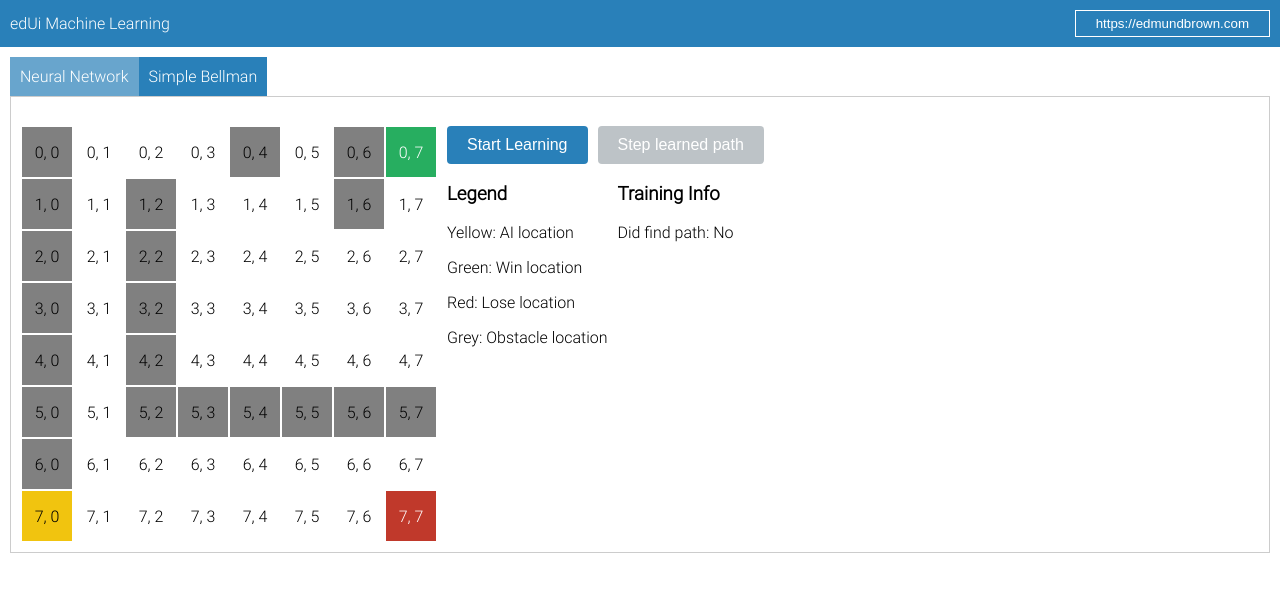
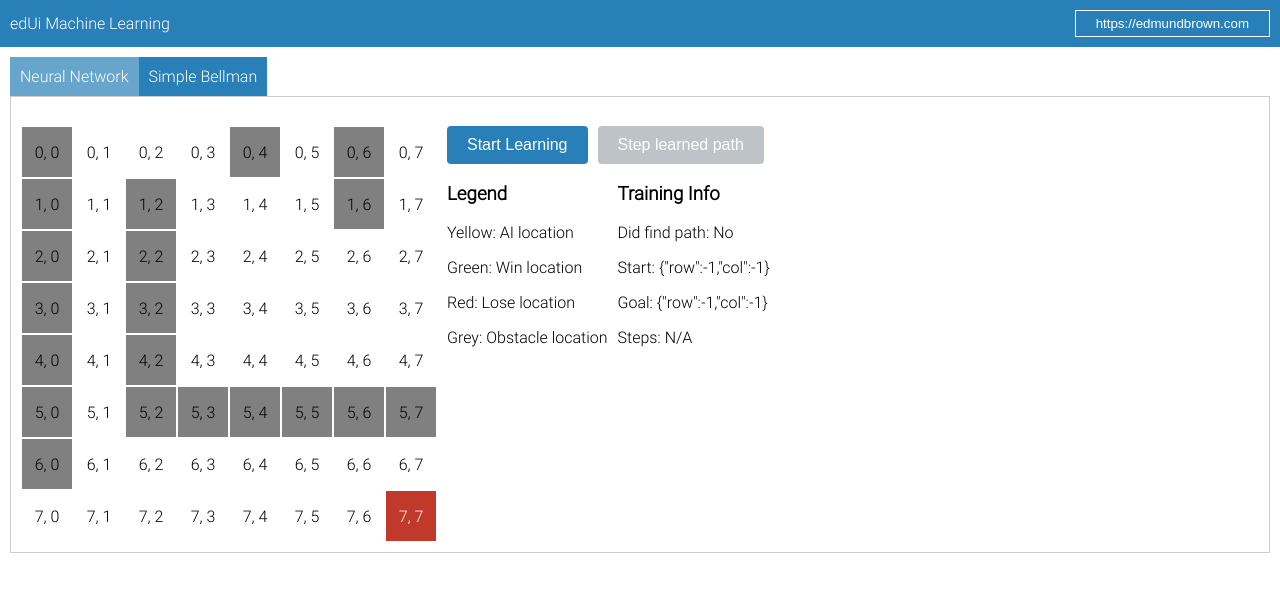
Before and after one commit to Jimbothemighty/machineLearning, a React (Vite) app: page / in a window 1280 px wide. Shown: the top 592 px of the page. Built offline with nearby package versions, Linux system fonts and the light colour scheme.

Commit message:
Refactoring

```diff
--- a/src/assets/components/MachineLearning/Bellman/index.tsx
+++ b/src/assets/components/MachineLearning/Bellman/index.tsx
@@ -1,5 +1,5 @@
 import { MutableRefObject, useEffect, useRef, useState } from "react"
-import { gridSize, numActions } from "~/assets/components/MachineLearning/Bellman/fixtures"
+import { aiStartPosition, gridSize, numActions, winState } from "~/assets/components/MachineLearning/Bellman/fixtures"
 import { getPreferredPath, qLearningBatch, sleep } from "~/assets/components/MachineLearning/Bellman/functions"
 import { GridUi } from "~/assets/components/MachineLearning/components/GridUi"
 
@@ -43,5 +43,7 @@ export function Bellman() {
 		setIsStarted={setIsStarted}
 		isLearning={isLearning}
 		setIsLearning={setIsLearning}
-		isCompletePath={isCompletePath}/>
+		isCompletePath={isCompletePath}
+		startState={aiStartPosition}
+		winState={winState}/>
 }
--- a/src/assets/components/MachineLearning/MachineLearning.module.css
+++ b/src/assets/components/MachineLearning/MachineLearning.module.css
@@ -32,6 +32,10 @@
 	color: black;
 }
 
+.bellmanGridCol.aiLocation.win {
+	background-color: purple;
+}
+
 .flexGap {
 	display: flex;
 	gap: 10px
--- a/src/assets/components/MachineLearning/NeuralNetwork/index.tsx
+++ b/src/assets/components/MachineLearning/NeuralNetwork/index.tsx
@@ -1,5 +1,5 @@
 import { useEffect, useRef, useState } from "react"
-import { aiStartPosition, gridSize, obstacles, winState } from "~/assets/components/MachineLearning/Bellman/fixtures"
+import { gridSize, obstacles } from "~/assets/components/MachineLearning/Bellman/fixtures"
 import { coordsType, pathType, sleep } from "~/assets/components/MachineLearning/Bellman/functions"
 import { GridUi } from "~/assets/components/MachineLearning/components/GridUi"
 
@@ -7,7 +7,7 @@ const inputSize = 2
 const hiddenSize = 3
 const outputSize = 1
 
-const trainingEpochs = 10000
+const trainingEpochs = 1000
 const learningRate = 0.1
 
 class Matrix {
@@ -114,7 +114,7 @@ class NeuralNetwork {
 	}
 
 	sigmoidDerivative(x: number): number {
-		return x * (1 - x)
+		return this.sigmoid(x) * (1 - this.sigmoid(x))
 	}
 
 	forward(input: Matrix): Matrix {
@@ -182,13 +182,15 @@ class Grid {
 class AI {
 	grid: Grid
 	neuralNetwork: NeuralNetwork
+	startPosition: coordsType
 	currentPosition: coordsType
+	goalPosition: coordsType
 	movesOutputs: number[]
 
 	constructor(grid, neuralNetwork) {
 		this.grid = grid
 		this.neuralNetwork = neuralNetwork
-		this.currentPosition = { row: 0, col: 0 }
+		this.currentPosition = null
 		this.movesOutputs = []
 	}
 
@@ -206,31 +208,40 @@ class AI {
 	// Move the AI based on the output of the neural network
 	move() {
 		const input = this.getInput()
-		const output = this.neuralNetwork.forward(input).data[0][0]
+		const outputMatrix = this.neuralNetwork.forward(input)
+		const output = outputMatrix.data[0] // Assuming the output is an array of probabilities for [UP, RIGHT, DOWN, LEFT]
 
-		this.movesOutputs.push(output)
+		const moveProbabilities = {
+			UP: output[0],
+			RIGHT: output[1],
+			DOWN: output[2],
+			LEFT: output[3],
+		}
+
+		// this.movesOutputs.push(moveProbabilities)
 
 		// Determine the next move based on the output
-		let nextMove
+		if (Math.random() < 0.2) {
+			const possibleMoves = Object.keys(moveProbabilities)
+			const randomMove = possibleMoves[Math.floor(Math.random() * possibleMoves.length)]
 
-		if (output > 0.18) {
-			nextMove = `UP`
-		} else if (output > 0.17) {
-			nextMove = `DOWN`
-		} else if (output > 0.16) {
-			nextMove = `LEFT`
-		} else if (output <= 0.15) {
-			nextMove = `RIGHT`
+			this.executeMove(randomMove)
+		} else {
+			const nextMove = Object.keys(moveProbabilities)
+				.reduce((a, b) => moveProbabilities[a] > moveProbabilities[b] ? a : b)
+
+			this.executeMove(nextMove)
 		}
+	}
 
-		// Update the current position
-		if (nextMove === `RIGHT` && this.grid.isValidMove(this.currentPosition.row, this.currentPosition.col + 1)) {
+	executeMove(move) {
+		if (move === `RIGHT` && this.grid.isValidMove(this.currentPosition.row, this.currentPosition.col + 1)) {
 			this.currentPosition.col += 1
-		} else if (nextMove === `DOWN` && this.grid.isValidMove(this.currentPosition.row + 1, this.currentPosition.col)) {
+		} else if (move === `DOWN` && this.grid.isValidMove(this.currentPosition.row + 1, this.currentPosition.col)) {
 			this.currentPosition.row += 1
-		} else if (nextMove === `UP` && this.grid.isValidMove(this.currentPosition.row - 1, this.currentPosition.col)) {
+		} else if (move === `UP` && this.grid.isValidMove(this.currentPosition.row - 1, this.currentPosition.col)) {
 			this.currentPosition.row -= 1
-		} else if (nextMove === `LEFT` && this.grid.isValidMove(this.currentPosition.row, this.currentPosition.col - 1)) {
+		} else if (move === `LEFT` && this.grid.isValidMove(this.currentPosition.row, this.currentPosition.col - 1)) {
 			this.currentPosition.col -= 1
 		}
 	}
@@ -239,26 +250,44 @@ class AI {
 	train(epochs, learningRate) {
 		for (let epoch = 0; epoch < epochs; epoch++) {
 			// Randomly place the AI in the grid
-			this.currentPosition = aiStartPosition // { row: Math.floor(Math.random() * this.grid.rows), col: 0 }
+
+			this.startPosition = {
+				row: Math.floor(Math.random() * this.grid.rows),
+				col: Math.floor(Math.random() * this.grid.cols),
+			} // aiStartPosition // { row: Math.floor(Math.random() * this.grid.rows), col: 0 }
 
 			// Randomly choose a goal position
-			const goalPosition = winState
+			this.goalPosition = {
+				row: Math.floor(Math.random() * this.grid.rows),
+				col: Math.floor(Math.random() * this.grid.cols),
+			} // winState
+
+			this.currentPosition = { ...this.startPosition } // clone
 
 			// Train the neural network to estimate the cost to the goal
 			const input = this.getInput()
-			const target = new Matrix(1, 1).setData([[1 / (goalPosition.row + goalPosition.col)]])
+
+			// Calculate the reward for the current state
+			const currentStateReward = simpleRewardSignal(this.currentPosition, this.goalPosition)
+
+			// Train the neural network to estimate the cost to the goal with the reward signal
+			const target = new Matrix(1, 1).setData([[currentStateReward]])
 			this.neuralNetwork.train(input, target, learningRate)
 		}
 	}
 
 	// Display the current position of the AI
 	display() {
-		// const gridWithAI = JSON.parse(JSON.stringify(this.grid.grid))
-		// gridWithAI[this.currentPosition.row][this.currentPosition.col] = `A`
-		// console.log(gridWithAI.map(row => row.join(` `)).join(`\n`))
-
 		return { row: this.currentPosition.row, col: this.currentPosition.col }
 	}
+}
+
+function simpleRewardSignal(currentPosition, goalPosition) {
+	const distance = Math.abs(currentPosition.row - goalPosition.row) + Math.abs(currentPosition.col - goalPosition.col)
+
+	const reward = 1 / (distance + 1)
+	console.log(`distance: ${distance}, reward: ${reward}`)
+	return 1 / (distance + 1) // Increase reward as the AI gets closer to the goal
 }
 
 function getGrid() : Grid {
@@ -277,15 +306,15 @@ function getNN() : NeuralNetwork {
 }
 
 function getNNPathPostTraining(ai : AI) : pathType {
-	let path = [aiStartPosition]
-	const maxSteps = gridSize * gridSize
+	let path = [ai.startPosition]
+	const maxSteps = gridSize * gridSize * 100
 	let iterations = 0
+	const winState = ai.goalPosition
 
 	while (!(path[path.length - 1].row === winState.row && path[path.length - 1].col === winState.col) && iterations <= maxSteps) {
 		let currentState = path[path.length - 1]
 
 		if (currentState.row > gridSize - 1 || currentState.row < 0 || currentState.col > gridSize - 1 || currentState.col < 0) {
-			console.log(ai.getMovesOutput())
 			return {
 				path,
 				complete: false,
@@ -293,7 +322,6 @@ function getNNPathPostTraining(ai : AI) : pathType {
 		}
 
 		if (iterations === maxSteps) {
-			console.log(ai.getMovesOutput())
 			return {
 				path,
 				complete: false,
@@ -306,7 +334,7 @@ function getNNPathPostTraining(ai : AI) : pathType {
 		iterations++
 	}
 
-	console.log(ai.getMovesOutput())
+	console.log(path)
 
 	return {
 		path,
@@ -319,6 +347,8 @@ export function NeuralNet() {
 	const [isStarted, setIsStarted] = useState(false)
 	const [preferredPath, setPreferredPath] = useState(null)
 	const [isCompletePath, setIsCompletePath] = useState(false)
+	const [localWinState, setLocalWinState] = useState<coordsType>({ row: -1, col: -1 })
+	const [localStartState, setLocalStartState] = useState<coordsType>({ row: -1, col: -1 })
 	const ai = useRef(new AI(getGrid(), getNN()))
 
 	useEffect(() => {
@@ -327,15 +357,17 @@ export function NeuralNet() {
 		}
 
 		ai.current.train(trainingEpochs, learningRate)
+		setLocalStartState(ai.current.startPosition)
+		setLocalWinState(ai.current.goalPosition)
 
 		const { path, complete } = getNNPathPostTraining(ai.current)
-		console.log(`Preferred Path:`, path)
+
 		setPreferredPath(path)
 		sleep(500).then(() => setIsLearning(false))
 		setIsCompletePath(complete)
 
 		if (complete) {
-			console.log(`ai:`, ai.current)
+			console.log(`COMPLETE: ai:`, ai.current)
 		}
 	}, [isLearning])
 
@@ -344,5 +376,7 @@ export function NeuralNet() {
 		setIsStarted={setIsStarted}
 		isLearning={isLearning}
 		setIsLearning={setIsLearning}
-		isCompletePath={isCompletePath}/>
+		isCompletePath={isCompletePath}
+		startState={localStartState}
+		winState={localWinState}/>
 }
--- a/src/assets/components/MachineLearning/components/GridUi.tsx
+++ b/src/assets/components/MachineLearning/components/GridUi.tsx
@@ -1,11 +1,11 @@
 import { useEffect, useState } from "react"
 import styles from "~/assets/components/MachineLearning/MachineLearning.module.css"
-import { aiStartPosition, gridSize, loseState, obstacles, winState } from "~/assets/components/MachineLearning/Bellman/fixtures"
+import { gridSize, loseState, obstacles } from "~/assets/components/MachineLearning/Bellman/fixtures"
 import { sleep } from "~/assets/components/MachineLearning/Bellman/functions"
 import Button from "~/assets/components/Controls/Button"
 
-function DrawGrid({ isStarted, onFinish, preferredPath }) {
-	const [aiLocation, setAiLocation] = useState(aiStartPosition)
+function DrawGrid({ isStarted, onFinish, preferredPath, startState, winState }) {
+	const [aiLocation, setAiLocation] = useState(startState)
 	const grid = Array.from({ length: gridSize }, () => Array.from({ length: gridSize }, (e, i) => i))
 
 	useEffect(() => {
@@ -42,7 +42,7 @@ function DrawGrid({ isStarted, onFinish, preferredPath }) {
 	</div>
 }
 
-function GridLegend({ isCompletePath }) {
+function GridLegend({ isCompletePath, preferredPath, startState, winState }) {
 	return <div style={{ display: `flex`, gap: `10px` }}>
 		<div>
 			<h3>Legend</h3>
@@ -54,22 +54,25 @@ function GridLegend({ isCompletePath }) {
 		<div>
 			<h3>Training Info</h3>
 			<p>Did find path: {!isCompletePath ? `No` : `Yes`}</p>
+			<p>Start: {JSON.stringify(startState)}</p>
+			<p>Goal: {JSON.stringify(winState)}</p>
+			<p>Steps: {preferredPath === null ? `N/A` : preferredPath.length}</p>
 		</div>
 	</div>
 }
 
-export function GridUi({ preferredPath, isStarted, setIsStarted, isLearning, setIsLearning, isCompletePath }) {
+export function GridUi({ preferredPath, isStarted, setIsStarted, isLearning, setIsLearning, isCompletePath, startState, winState }) {
 	return <div>
-		<div>{preferredPath && JSON.stringify(preferredPath)}</div>
+		{/* <div>{preferredPath && JSON.stringify(preferredPath)}</div> */}
 		<br/>
 		<div className={styles.flexGap}>
-			<DrawGrid isStarted={isStarted} onFinish={() => setIsStarted(false)} preferredPath={preferredPath} />
+			<DrawGrid isStarted={isStarted} onFinish={() => setIsStarted(false)} preferredPath={preferredPath} startState={startState} winState={winState} />
 			<div>
 				<div className={styles.flexGap}>
 					<Button label={isLearning ? `Training...` : `Start Learning`} onClick={() => setIsLearning(true)} disabled={isLearning}/>
 					<Button label={`Step learned path`} onClick={() => setIsStarted(true)} disabled={isLearning || isStarted || !preferredPath}/>
 				</div>
-				<GridLegend isCompletePath={isCompletePath}/>
+				<GridLegend isCompletePath={isCompletePath} preferredPath={preferredPath} startState={startState} winState={winState}/>
 			</div>
 		</div>
 	</div>
```
